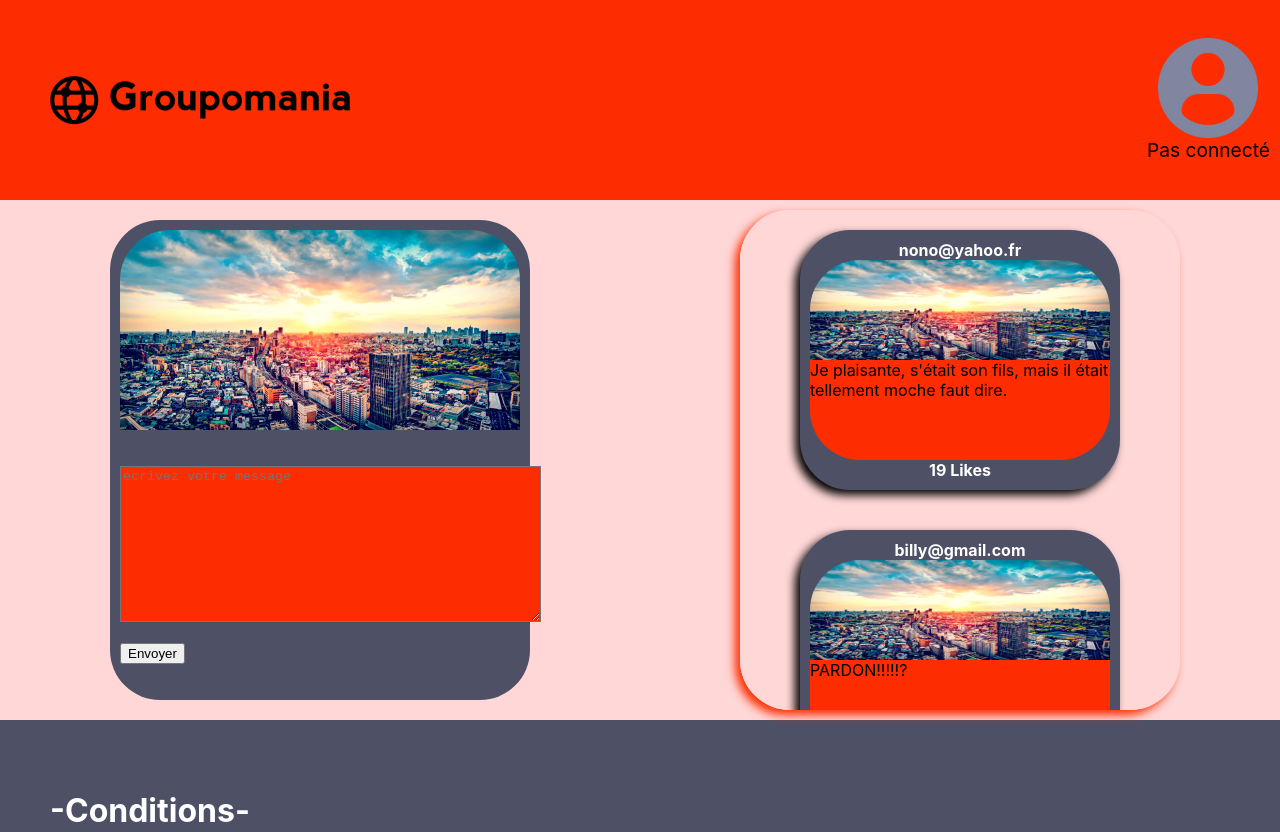
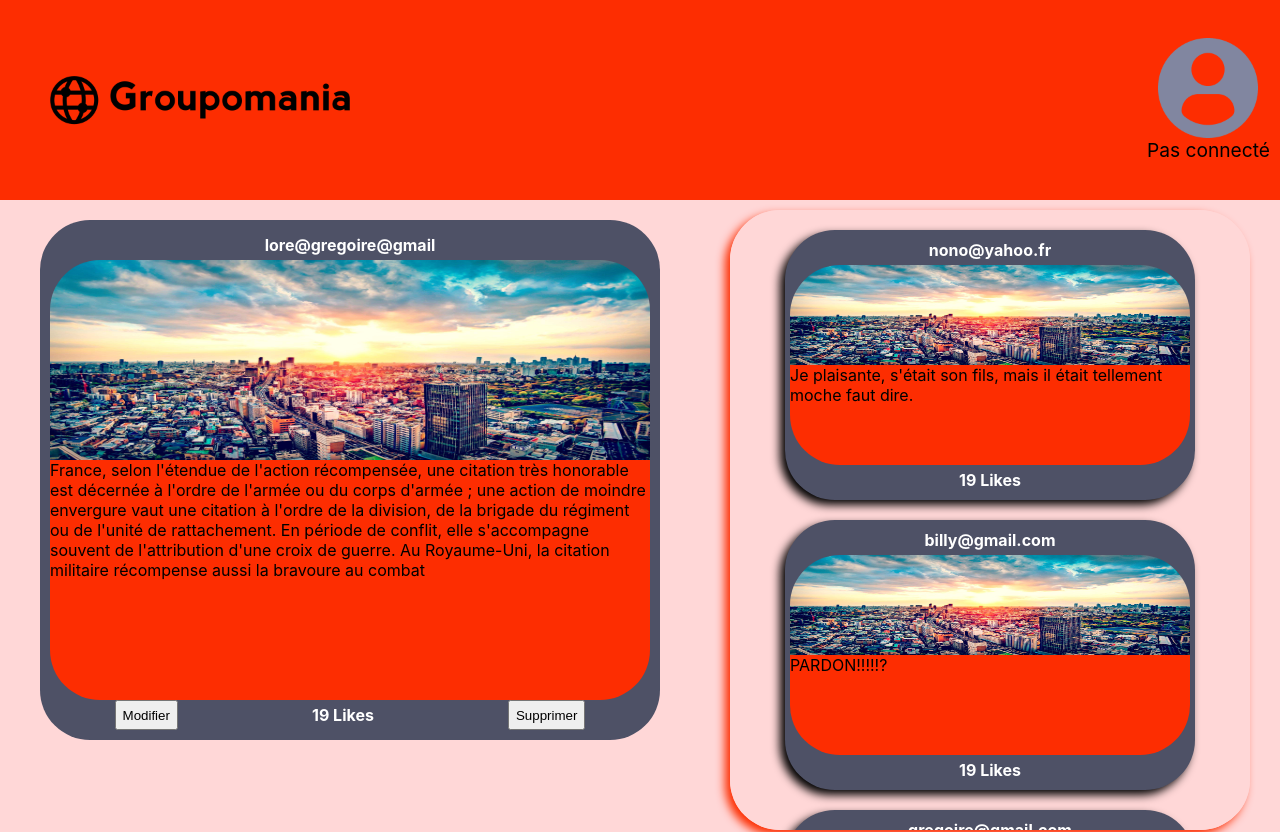
Before and after one commit to MurderSmile/OC_Groupomania, a React (Create React App) app in the folder groupomania/: page /Accueil in a window 1280 px wide. Shown: the top 832 px of the page. Built offline with nearby package versions, Linux system fonts and the light colour scheme.

Commit message:
préparation zoom, supprim, modif, style

```diff
--- a/groupomania/package.json
+++ b/groupomania/package.json
@@ -6,6 +6,7 @@
     "@testing-library/jest-dom": "^5.16.5",
     "@testing-library/react": "^13.3.0",
     "@testing-library/user-event": "^13.5.0",
+    "axios": "^0.27.2",
     "react": "^18.2.0",
     "react-dom": "^18.2.0",
     "react-router-dom": "^6.3.0",
--- a/groupomania/src/index.css
+++ b/groupomania/src/index.css
@@ -43,73 +43,106 @@ nav {
 #postList {
   display: flex;
   flex-direction: column;
+  align-items: center;
   justify-content: space-between;
+  overflow-y: scroll;
   background-color: #FFD7D7;
   box-shadow: -5px 5px 10px #FD2D01;
   border-radius: 50px;
   margin: 10px;
-  overflow-y: scroll;
-  height: 500px;
+  padding: 10px;
+  height: 600px;
+  width: 500px;
+}
+#postList li {
+  display: flex;
+  flex-direction: column;
+  align-items: center;
+  overflow-wrap: break-word;
+  background-color: #4E5166;
+  box-shadow: -5px 5px 10px black;
+  border-radius: 50px;
+  margin: 10px;
+  padding: 5px;
   width: 400px;
 }
-#postList li {
+#postList li img {
+  border-radius: 50px 50px 0 0;
+  height: 100px;
+  width: 100%;
+}
+#postList li .content {
+  background-color: #FD2D01;
+  border-radius: 0px 0px 50px 50px;
+  height: 100px;
+  width: 100%;
+}
+#postList li span {
+  font-weight: bold;
+  color: white;
+  justify-content: center;
+  margin: 5px;
+}
+
+#cardPost {
   display: flex;
   flex-direction: column;
   align-items: center;
   border-radius: 50px;
   background-color: #4E5166;
   overflow-wrap: break-word;
-  box-shadow: -5px 5px 10px black;
-  width: 300px;
+  max-width: 100%;
   padding: 10px;
   margin: 20px;
-}
-#postList li img {
-  border-radius: 50px 50px 0 0;
-  height: 100px;
-  width: 300px;
-}
-#postList li .content {
-  background-color: #FD2D01;
-  width: 300px;
-  height: 100px;
-  border-radius: 0px 0px 50px 50px;
-}
-#postList li span {
-  font-weight: bold;
-  color: white;
-  justify-content: center;
-  bottom: 5px;
+  height: 500px;
+  min-width: 400px;
+  max-width: 600px;
 }
 
-.cardPost {
+#newPostContenu {
+  background-color: #FD2D01;
+}
+
+#zoomPost {
   display: flex;
   flex-direction: column;
   align-items: center;
   border-radius: 50px;
   background-color: #4E5166;
   overflow-wrap: break-word;
+  max-width: 100%;
   padding: 10px;
   margin: 20px;
-  width: 400px;
+  height: 500px;
+  min-width: 400px;
+  max-width: 600px;
 }
-.cardPost img {
+#zoomPost img {
   border-radius: 50px 50px 0 0;
+  height: 200px;
   width: 100%;
-  height: 200px;
 }
-.cardPost form {
+#zoomPost .content {
+  background-color: #FD2D01;
+  border-radius: 0px 0px 50px 50px;
+  height: 100%;
   width: 100%;
-  height: 200px;
-  align-items: center;
 }
-
-#newPost {
-  background-color: #FD2D01;
+#zoomPost #sousSection {
+  display: flex;
+  justify-content: space-around;
+  width: 100%;
+}
+#zoomPost span {
+  font-weight: bold;
+  color: white;
+  justify-content: center;
+  margin: 5px;
 }
 
 #accueil {
   display: flex;
+  min-height: 700px;
   justify-content: space-around;
   background-color: #FFD7D7;
 }
--- a/groupomania/src/index.jsx
+++ b/groupomania/src/index.jsx
@@ -3,6 +3,8 @@ import ReactDOM from 'react-dom/client';
 import './index.css';
 import reportWebVitals from './reportWebVitals';
 import { BrowserRouter, Routes, Route } from 'react-router-dom';
+
+import { AuthProvider } from '../src/utils/context/index';
 
 import Header from './components/Header';
 import Footer from './components/Footer';
@@ -14,13 +16,15 @@ import Accueil from './pages/Accueil';
 ReactDOM.createRoot(document.getElementById('root')).render(
   <React.StrictMode>
     <BrowserRouter>
+      <AuthProvider>
         <Header />
         <Routes>
           <Route path="/" element={<Compte />} />
           <Route path="Accueil" element={<Accueil />} />
           <Route path="*" element={<Error />} />
         </Routes>
-      <Footer/>
+        <Footer />
+      </AuthProvider>
     </BrowserRouter>
   </React.StrictMode>
 );
--- a/groupomania/src/pages/Accueil/_accueil.scss
+++ b/groupomania/src/pages/Accueil/_accueil.scss
@@ -1,80 +1,110 @@
 #postList {
   display: flex;
   flex-direction: column;
+  align-items: center;
   justify-content: space-between;
+  overflow-y: scroll;
   background-color: $secondaire;
   box-shadow: -5px 5px 10px $primaire;
   border-radius: 50px;
   margin: 10px;
-  overflow-y: scroll;
-  height: 500px;
-  width: 400px;
+  padding: 10px;
+  height: 600px;
+  width: 500px;
 
   li {
     display: flex;
     flex-direction: column;
     align-items: center;
+    overflow-wrap: break-word;
+    background-color: $tertiaire;
+    box-shadow: -5px 5px 10px black;
     border-radius: 50px;
-    background-color: $tertiaire;
-    overflow-wrap: break-word;
-    box-shadow: -5px 5px 10px black;
-    width: 300px;
-    padding: 10px;
-    margin: 20px;
+    margin: 10px;
+    padding: 5px;
+    width: 400px;
 
     img {
       border-radius: 50px 50px 0 0;
       height: 100px;
-      width: 300px;
+      width: 100%;
     }
 
     .content {
       background-color: $primaire;
-      width: 300px;
+      border-radius: 0px 0px 50px 50px;
       height: 100px;
-      border-radius: 0px 0px 50px 50px;
-
+      width: 100%;
     }
 
     span {
       font-weight: bold;
       color: white;
       justify-content: center;
-      bottom: 5px;
+      margin: 5px;
     }
   }
 }
 
-.cardPost {
+#cardPost {
   display: flex;
   flex-direction: column;
   align-items: center;
   border-radius: 50px;
   background-color: $tertiaire;
   overflow-wrap: break-word;
+  max-width: 100%;
   padding: 10px;
   margin: 20px;
-  width: 400px;
+  height: 500px;
+  min-width: 400px;
+  max-width: 600px;
+}
 
+#newPostContenu {
+  background-color: $primaire;
+}
+
+#zoomPost{
+  display: flex;
+  flex-direction: column;
+  align-items: center;
+  border-radius: 50px;
+  background-color: $tertiaire;
+  overflow-wrap: break-word;
+  max-width: 100%;
+  padding: 10px;
+  margin: 20px;
+  height: 500px;
+  min-width: 400px;
+  max-width: 600px;
   img {
     border-radius: 50px 50px 0 0;
+    height: 200px;
     width: 100%;
-    height: 200px;
   }
-
-  form {
+  .content {
+    background-color: $primaire;
+    border-radius: 0px 0px 50px 50px;
+    height: 100%;
     width: 100%;
-    height: 200px;
-    align-items: center;
   }
-}
-
-#newPost {
-  background-color: $primaire;
+  #sousSection {
+    display: flex;
+    justify-content: space-around;
+    width: 100%;
+  }
+  span {
+    font-weight: bold;
+    color: white;
+    justify-content: center;
+    margin: 5px;
+  }
 }
 
 #accueil {
   display: flex;
+  min-height: 700px;
   justify-content: space-around;
   background-color: $secondaire;
 }
--- a/groupomania/src/pages/Accueil/index.jsx
+++ b/groupomania/src/pages/Accueil/index.jsx
@@ -1,5 +1,8 @@
 import '../../index.css';
 import DefaultPicture from '../../assets/656510.jpg';
+import { useEffect } from 'react';
+import axios from 'axios';
+
 
 const posts = [
   {
@@ -40,24 +43,56 @@ const posts = [
   },
 ];
 
+const bearer =()=>{
+
+}
+
+
+function post(e){
+
+    e.preventDefault();
+
+    return fetch('http://localhost:5500/api/posts/createPost', {
+      method: 'POST',
+      headers: {
+        Accept: 'application/json',
+        'Content-Type': 'application/json',
+      },
+      body: JSON.stringify({ }),
+    })
+      .then((res) => res.json())
+
+      .then((resJson) => {
+        console.log(resJson)
+      })
+
+      .catch((error) => {
+        console.log(error);
+      });
+
+}
+
 function WorkTchat() {
   return (
     <ul id="postList">
       {posts.map((post) => (
-        <Card key={`${post.id}`} author={post.author} picture={post.picture} text={post.text} />
+        <Card
+          key={`${post.id}`}
+          author={post.author}
+          picture={post.picture}
+          text={post.text}
+        />
       ))}
     </ul>
   );
 }
 
-function Card({author, picture, text }) {
+function Card({key, author, picture, text }) {
   return (
-    <li>
+    <li key={key} onClick={console.log("rouge")}>
       <span>{author}</span>
       <img src={picture} alt="" />
-      <div className="content">
-        {text}
-      </div>
+      <div className="content">{text}</div>
       <span>19 Likes</span>
     </li>
   );
@@ -65,26 +100,51 @@ function Card({author, picture, text }) {
 
 function CreatePost() {
   return (
-    <div className="cardPost">
-      <img src={DefaultPicture} alt="" />
-      <form method="post">
+      <form id="cardPost" onSubmit={post}>
         <p>
-          <label for="newPost"></label>
+          <label for="newPostPicture">Image</label>
+          <br />
+          <input type="file" name="newPostPicture" id="newPostPicture" />
 
           <br />
 
-          <textarea name="newPost" id="newPost" rows="10" cols="50" placeholder='écrivez votre message'></textarea>
+          <label for="newPostContenu">Contenu</label>
+          <br />
+          <textarea
+            name="newPostContenu"
+            id="newPostContenu"
+            rows="15"
+            cols="60"
+            placeholder="écrivez votre message"
+          ></textarea>
+
+          <br/>
+
+        <input type="submit" value="Envoyer" />
         </p>
-        <input type="submit" value="Envoyer" />
       </form>
-    </div>
   );
 }
 
+function FocusPost(){
+   return(
+     <div id='zoomPost'>
+      <span>lore@gregoire@gmail</span>
+      <img src={DefaultPicture} alt="" />
+      <div className="content">France, selon l'étendue de l'action récompensée, une citation très honorable est décernée à l'ordre de l'armée ou du corps d'armée ; une action de moindre envergure vaut une citation à l'ordre de la division, de la brigade du régiment ou de l'unité de rattachement. En période de conflit, elle s'accompagne souvent de l'attribution d'une croix de guerre. Au Royaume-Uni, la citation militaire récompense aussi la bravoure au combat </div>
+      <div id='sousSection'><button>Modifier</button><span>19 Likes</span><button>Supprimer</button></div>
+     </div>
+   )
+}
+
 function Accueil() {
+  useEffect(() => {
+    bearer()
+  })
   return (
     <section id="accueil">
-      <CreatePost />
+     {/* <CreatePost /> */}
+      <FocusPost />
       <WorkTchat />
     </section>
   );
--- a/groupomania/src/pages/Compte/connect.jsx
+++ b/groupomania/src/pages/Compte/connect.jsx
@@ -31,7 +31,7 @@ function Connect() {
   };
 
   return (
-    <form id="connectForm" onSubmit={login} action="">
+    <form id="connectForm" onSubmit={login} >
       Connection
       <div>
         <label htmlFor="email">Email</label>
--- a/groupomania/src/utils/context/index.jsx
+++ b/groupomania/src/utils/context/index.jsx
@@ -5,10 +5,10 @@ export const authContext = createContext()
 
 export const AuthProvider = ({ children }) => {
     const [auth, setAuth] = useState('')
-    const toggleAuth = () => {}
+
 
     return (
-        <authContext.Provider value={{ auth, toggleAuth }}>
+        <authContext.Provider value={{ auth, setAuth }}>
             {children}
         </authContext.Provider>
     )
```
Also changed, not shown: 2 other files (tests, documents, lock files or other folders). Lines whose indentation alone changed are shown as unchanged.
